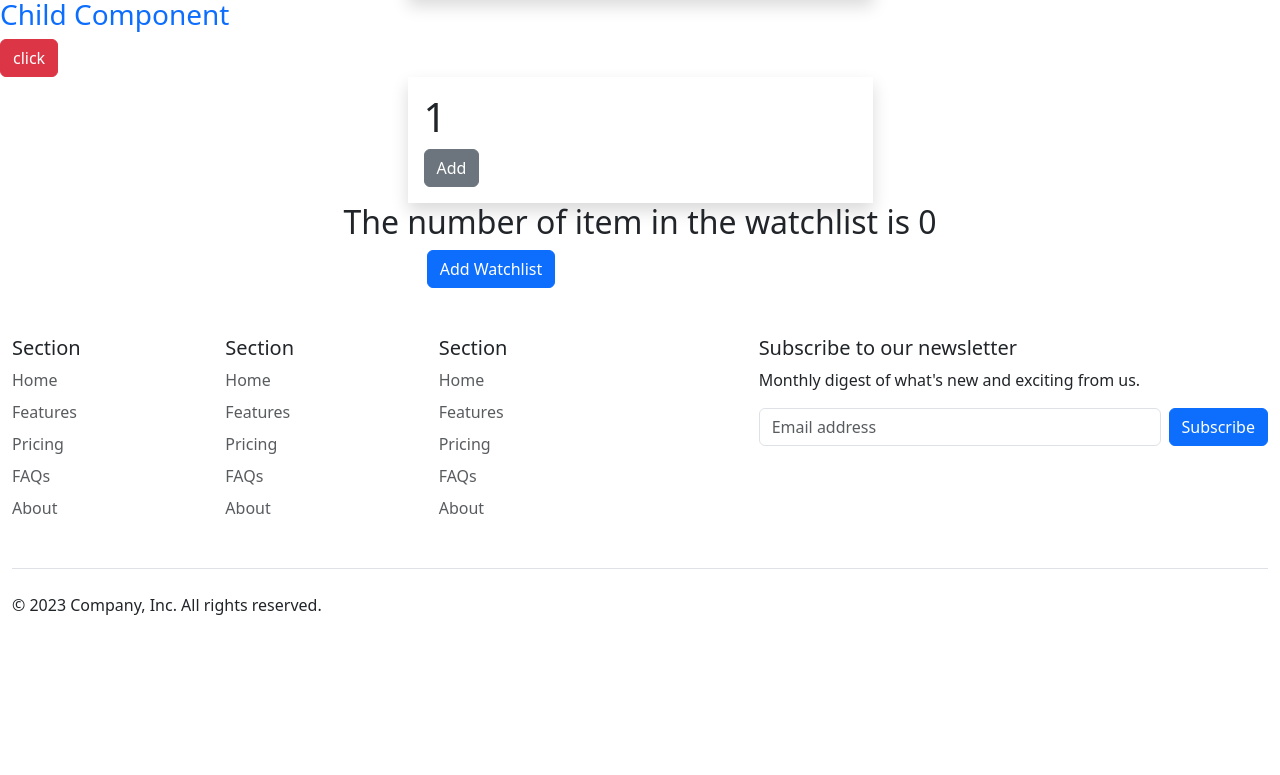
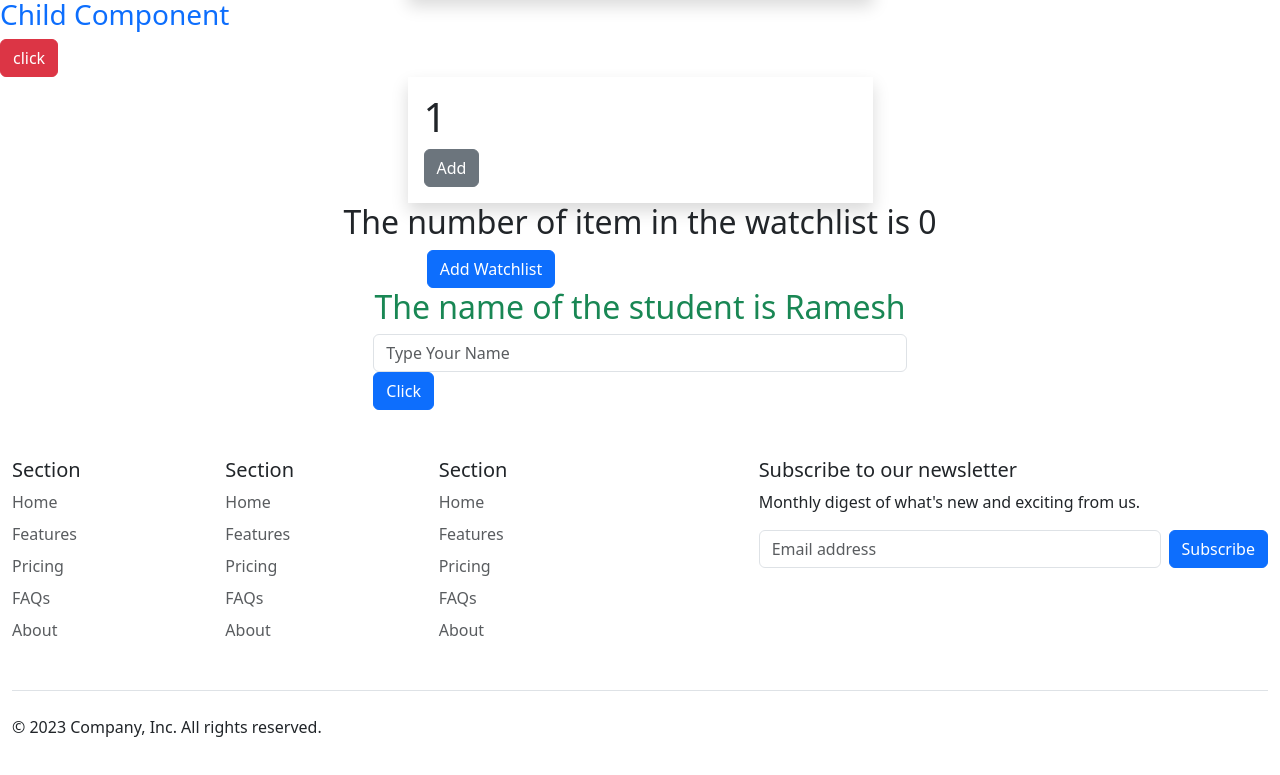
Before and after one commit to rajuraj1994/react-endpointtech, a React (Create React App) app: page /about in a window 1280 px wide. Shown: the part 739-1514 px from the top of the page. Before the commit the page ends 1468 px from the top, so only its background shows below. Built offline with nearby package versions, Linux system fonts and the light colour scheme; sample sign-in values are in the browser's storage.

Commit message:
react class

```diff
--- a/package.json
+++ b/package.json
@@ -18,6 +18,7 @@
     "react-scripts": "5.0.1",
     "react-toastify": "^9.1.3",
     "redux": "^4.2.1",
+    "redux-thunk": "^2.4.2",
     "web-vitals": "^2.1.4",
     "yup": "^1.2.0"
   },
--- a/src/App.js
+++ b/src/App.js
@@ -1,12 +1,13 @@
 import './App.css';
 import MyRoute from './MyRoute';
-import { legacy_createStore } from 'redux';
+// import { legacy_createStore } from 'redux';
 import { Provider } from 'react-redux';
 // provider is used to pass data from reducers to component
-import watchReducer from './redux/reducers/watchReducer';
+// import watchReducer from './redux/reducers/watchReducer';
+import store from './store';
 
 function App() {
-  const store = legacy_createStore(watchReducer)
+  // const store = legacy_createStore(watchReducer)
   return (
     <Provider store={store}>
       <MyRoute />
--- a/src/pages/ProductDetails.jsx
+++ b/src/pages/ProductDetails.jsx
@@ -3,17 +3,22 @@ import { useParams } from 'react-router-dom'
 import axios from 'axios'
 import RatingStar from '../components/RatingStar'
 import { ToastContainer, toast } from 'react-toastify';
-  import 'react-toastify/dist/ReactToastify.css';
+import 'react-toastify/dist/ReactToastify.css';
+import { useDispatch } from 'react-redux';
+import { addItemToCart } from '../redux/actions/cartAction';
 
 const ProductDetails = () => {
     const [product, setProduct]=useState({})
     const params=useParams()
     const pid= params.productId
+    const dispatch=useDispatch()
+
     useEffect(()=>{
         axios.get(`https://fakestoreapi.com/products/${pid}`)
         .then(res=>setProduct(res.data))
         .catch(err=>console.log(err))
     },[pid])
+
     //handling cart submit
     const addToCart=()=>{
         const cartItems=JSON.parse(localStorage.getItem('cartItems')) || []
@@ -38,6 +43,11 @@ const ProductDetails = () => {
             toast.success(`${productItem.title} is added to Cart`)
         }
     }
+
+    const addCart=()=>{
+        dispatch(addItemToCart(params.productId))
+        toast.success('product is added to cart')
+    }
   return (
     <>
     <ToastContainer theme='colored' position='top-center'/>
@@ -58,7 +68,7 @@ const ProductDetails = () => {
         </>
         }
         <div className='my-3'>
-            <button className='btn btn-warning' onClick={addToCart}>Add to cart</button>
+            <button className='btn btn-warning' onClick={addCart}>Add to cart</button>
         </div>
     </div>
     </div>
--- /dev/null
+++ b/src/redux/Student.jsx
@@ -0,0 +1,15 @@
+import React from 'react'
+import { useSelector } from 'react-redux'
+
+const Student = () => {
+    const name=useSelector(store=>store.student)
+  return (
+    <>
+    <h2 className='text-center text-success'>
+        The name of the student is {name.student_name}
+    </h2>
+    </>
+  )
+}
+
+export default Student
--- /dev/null
+++ b/src/redux/StudentForm.jsx
@@ -0,0 +1,24 @@
+import React, { useState } from 'react'
+import { useDispatch } from 'react-redux'
+
+const StudentForm = () => {
+    const [name, setName] = useState('')
+    const dispatch = useDispatch()
+
+    const change=()=>{
+        dispatch({type:'CHANGE_NAME',payload:name})
+        setName('')
+    }
+    return (
+        <>
+            <div className="d-flex justify-content-center">
+                <div className="col-md-5">
+                    <input type="text" placeholder='Type Your Name' onChange={e => setName(e.target.value)}  className='form-control' value={name}/>
+                    <button className='btn btn-primary' onClick={change}>Click</button>
+                </div>
+            </div>
+        </>
+    )
+}
+
+export default StudentForm
--- a/src/redux/TestNav.jsx
+++ b/src/redux/TestNav.jsx
@@ -1,15 +1,19 @@
 import React from 'react'
 import { useSelector } from 'react-redux'
 import Items from './Items'
+import Student from './Student'
+import StudentForm from './StudentForm'
 
 const TestNav = () => {
-    const data = useSelector(store => store)
+    const data = useSelector(store => store.watch)
     return (
         <>
             <h2 className='text-center'>
                 The number of item in the watchlist is {data.watchCount}
             </h2>
-            <Items/>
+            <Items />
+            <Student />
+            <StudentForm />
         </>
     )
 }
--- /dev/null
+++ b/src/redux/actions/cartAction.js
@@ -0,0 +1,19 @@
+import axios from "axios";
+
+
+export const addItemToCart=id=>async(dispatch,getState)=>{
+    const {data}=await axios.get(`https://fakestoreapi.com/products/${id}`)
+    dispatch({
+        type:'ADD_TO_CART',
+        payload:{
+            id: data.id,
+            title: data.title,
+            price: data.price,
+            image:data.image,
+            category: data.category,
+            rating: data.rating,
+            quantity: 1
+        }
+    })
+    localStorage.setItem('cartItems',JSON.stringify(getState().cart.cartItems))
+}
--- /dev/null
+++ b/src/redux/reducers/cartReducer.js
@@ -0,0 +1,28 @@
+const initialState = {
+    cartItems: []
+}
+
+const cartReducer = (state = initialState, action) => {
+    switch (action.type) {
+        case 'ADD_TO_CART':
+            const item = action.payload
+            const isItemExists = state.cartItems.find(i => i.id === item.id)
+            if (isItemExists) {
+                return {
+                    ...state,
+                    cartItems: state.cartItems.map(i => i.id === isItemExists.id ? item : i)
+                }
+            }
+            else{
+                return{
+                    ...state,
+                    cartItems:[...state.cartItems,item]
+                }
+            }
+
+        default:
+            return state
+    }
+}
+
+export default cartReducer
--- /dev/null
+++ b/src/redux/reducers/studentReducers.js
@@ -0,0 +1,18 @@
+const initialState={
+    student_name:'Ramesh'
+}
+
+
+const studentReducer=(state=initialState,action)=>{
+    switch(action.type){
+        case 'CHANGE_NAME':
+            return{
+                ...state,
+                student_name:action.payload
+            }
+        default:
+            return state
+    }
+}
+
+export default studentReducer
--- /dev/null
+++ b/src/store.js
@@ -0,0 +1,25 @@
+import { combineReducers,legacy_createStore,applyMiddleware } from "redux";
+import thunk from "redux-thunk";
+import watchReducer from "./redux/reducers/watchReducer";
+import studentReducer from "./redux/reducers/studentReducers";
+import cartReducer from "./redux/reducers/cartReducer";
+
+
+const reducer=combineReducers({
+    watch:watchReducer,
+    student:studentReducer,
+    cart:cartReducer
+})
+
+let initialState={
+    cart:{
+        cartItems:localStorage.getItem('cartItems') ? JSON.parse(localStorage.getItem('cartItems')):[]
+    }
+}
+
+const middleware=[thunk]
+
+
+const store=legacy_createStore(reducer,initialState,applyMiddleware(...middleware))
+
+export default store
```
Also changed, not shown: 1 other file (tests, documents, lock files or other folders).
